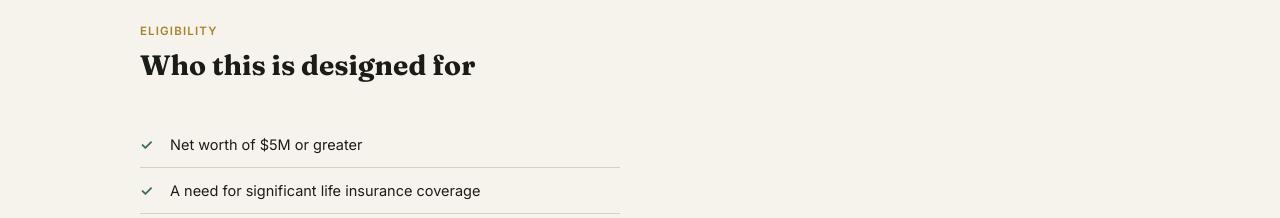
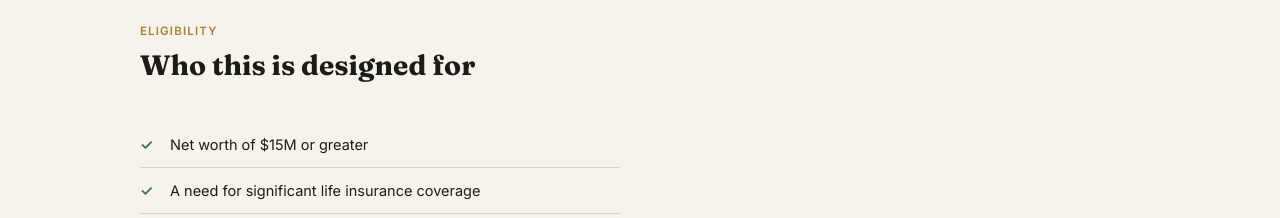
Before and after one commit to afofficetraining/ledger-app-v2, a Next.js app in the folder ledger-app/ledger-app/: page / in a window 1280 px wide. Shown: the part 1560-1778 px from the top of the page. Built offline with nearby package versions, Linux system fonts and the light colour scheme.

Commit message:
Update index.js

```diff
--- a/ledger-app/ledger-app/pages/index.js
+++ b/ledger-app/ledger-app/pages/index.js
@@ -72,7 +72,7 @@ export default function Home() {
           <div className="section-eyebrow">Eligibility</div>
           <h2>Who this is designed for</h2>
           <ul className="qualify-list">
-            <li>Net worth of $5M or greater</li>
+            <li>Net worth of $15M or greater</li>
             <li>A need for significant life insurance coverage</li>
             <li>A desire to preserve liquidity and capital efficiency</li>
             <li>Estate, business, or succession planning objectives</li>
```
